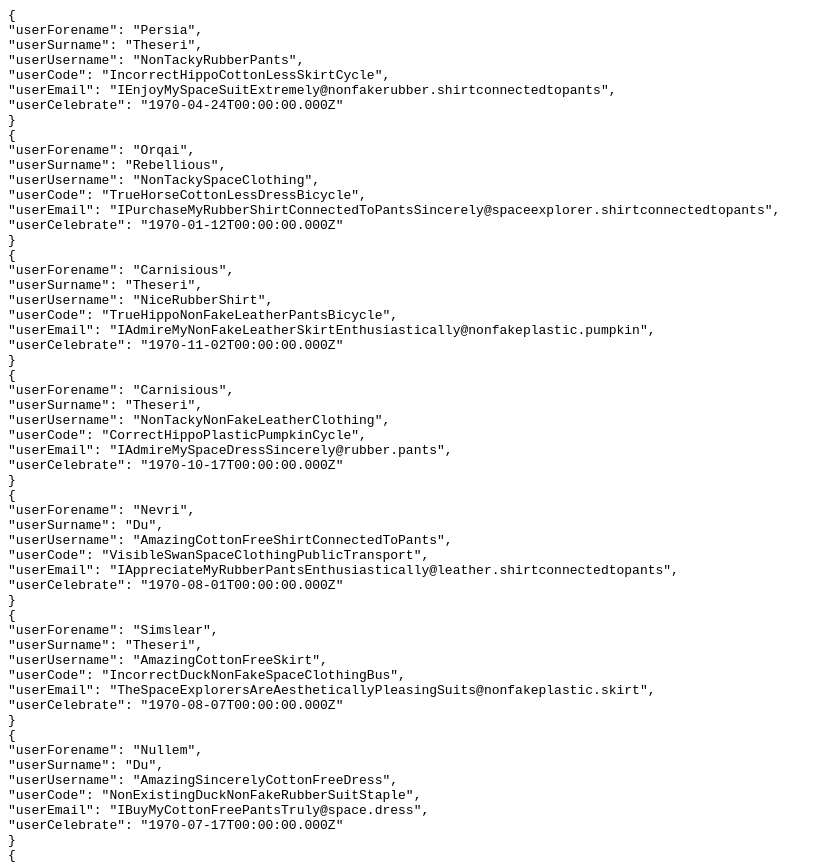
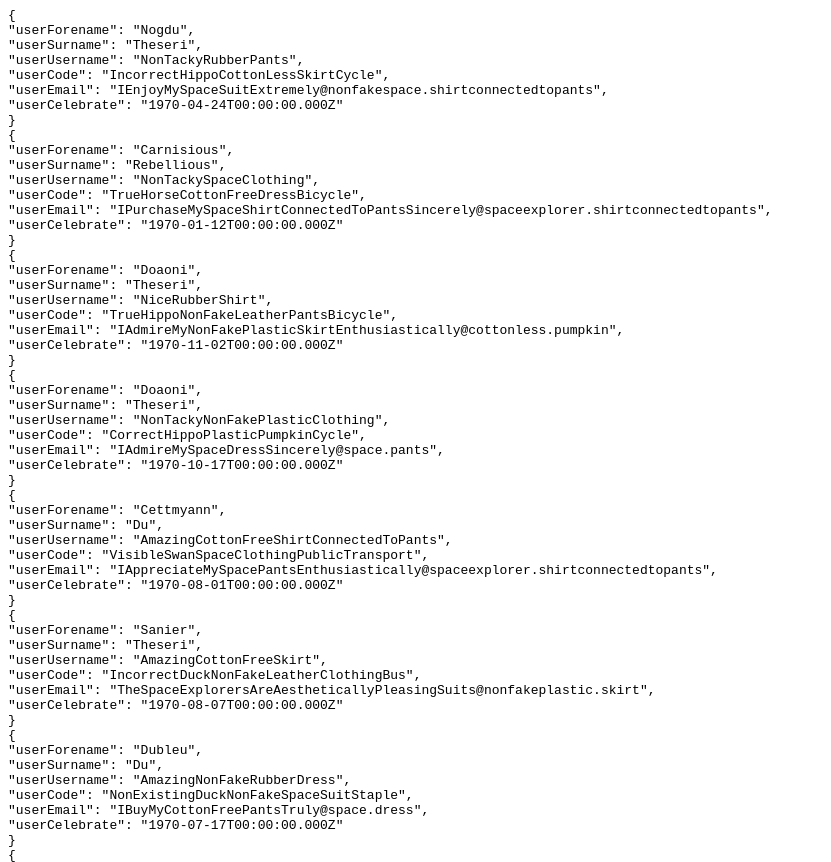
Before and after one commit to DelacorteClock/GenerateUserInfo, a plain HTML site: page index.html in a window 1280 px wide. Shown: the top 862 px of the page, without its empty margins (0-831 px from the left). Drawn offline with Linux system fonts and the light colour scheme.

Commit message:
Update index.html

```diff
--- a/index.html
+++ b/index.html
@@ -8,11 +8,11 @@
         <script>
             usernameContainer = document.querySelector('body');
             var NothingPart = ['Xtreme','Amazing','Nice','Good','AestheticallyPleasing','NonTacky'];
-            var FirstPart = ['Plastic', 'SpaceExplorer', 'Leather', 'Space', 'Rubber', 'CottonFree','CottonLess','NonFakePlastic', 'NonFakeLeather', 'NonFakeSpace', 'NonFakeRubber', 'SincerelyCottonFree'];
-            var FirstPartSimpl = ['Plastic', 'SpaceExplorer', 'Leather', 'Space', 'Rubber', 'CottonFree','SincerelyCottonFree'];
+            var FirstPart = ['Plastic', 'SpaceExplorer', 'Leather', 'Space', 'Rubber', 'CottonFree','CottonLess','NonFakePlastic', 'NonFakeLeather', 'NonFakeSpace', 'NonFakeRubber'];
+            var FirstPartSimpl = ['Plastic', 'SpaceExplorer', 'Leather', 'Space', 'Rubber', 'CottonFree'];
             var SecondPart = ['Suit', 'Dress', 'Pants', 'Skirt', 'Shirt', 'ShirtConnectedToPants', 'Pumpkin', 'Clothing'];
             var SecondPartPlural = ['Suits', 'Dresses', 'Pants', 'Skirts', 'Shirts', 'ShirtConnectedToPants', 'Pumpkins', 'ClothingPieces'];
-            var ThirdPart = ['Dulim','Umboose','Minobbiane','Unhun','Dubleu','Nullem','Defat','Glistl','Nogdu','Danbelious','Striker','Persia','Neverin','Emmy','Sanier','Corse','Simslear','Cettmyann','Harboard','Lu','Nevri','Morson','Orqai','Carnisious','Doaoni'];
+            var ThirdPart = ['Dulim','Umboose','Minobbiane','Unhun','Dubleu','Nullem','Defat','Glistl','Nogdu','Danbelious','Neverin','Emmy','Sanier','Corse','Simslear','Cettmyann','Harboard','Carnisious','Doaoni'];
             var FourthPart = ['Du','Nookwanfei','Rabitana','Duck','Rebellious','Theatrr','Theseri'];
             var CODEONE = ['Correct','Incorrect','True','False','Visible','Invisible','Existing','NonExisting'];
             var CODETWO = ['Duck','Hippo','Horse','Elephant','Swan','Goose','Koose'];
```
